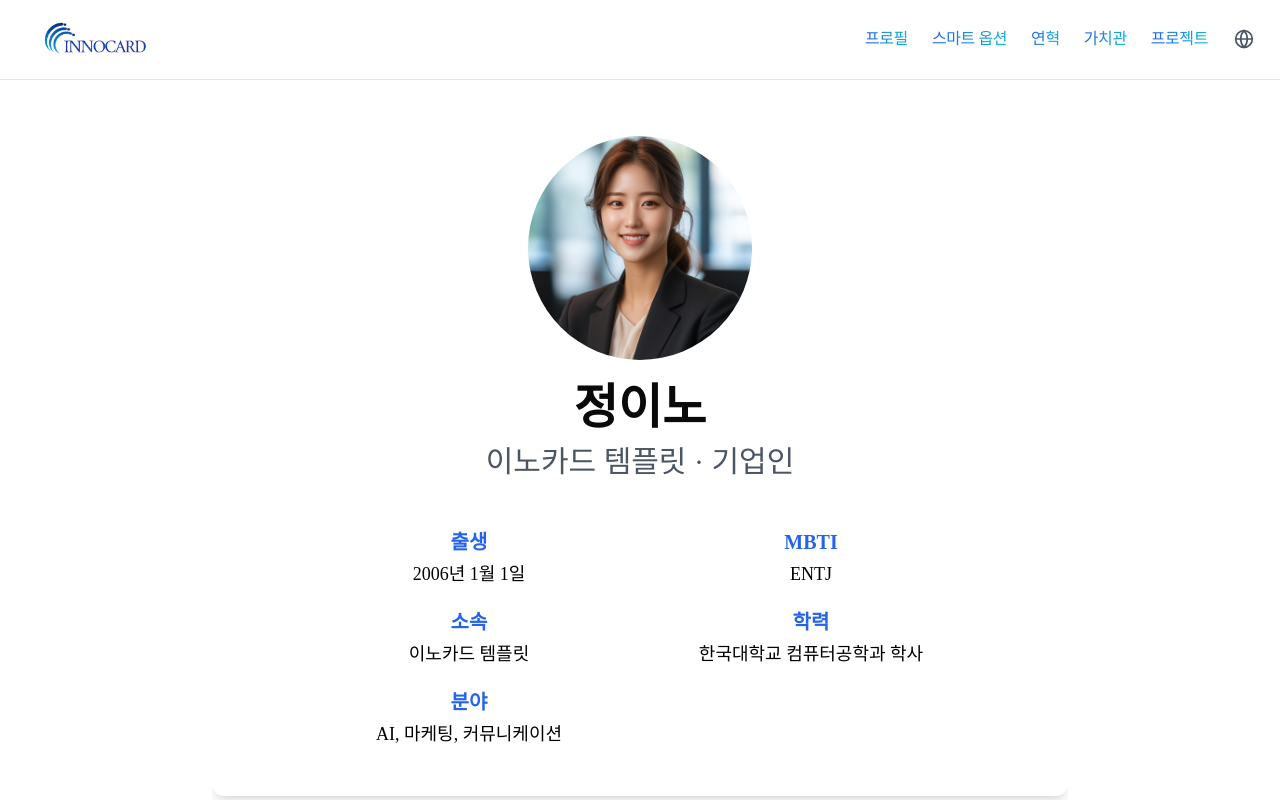
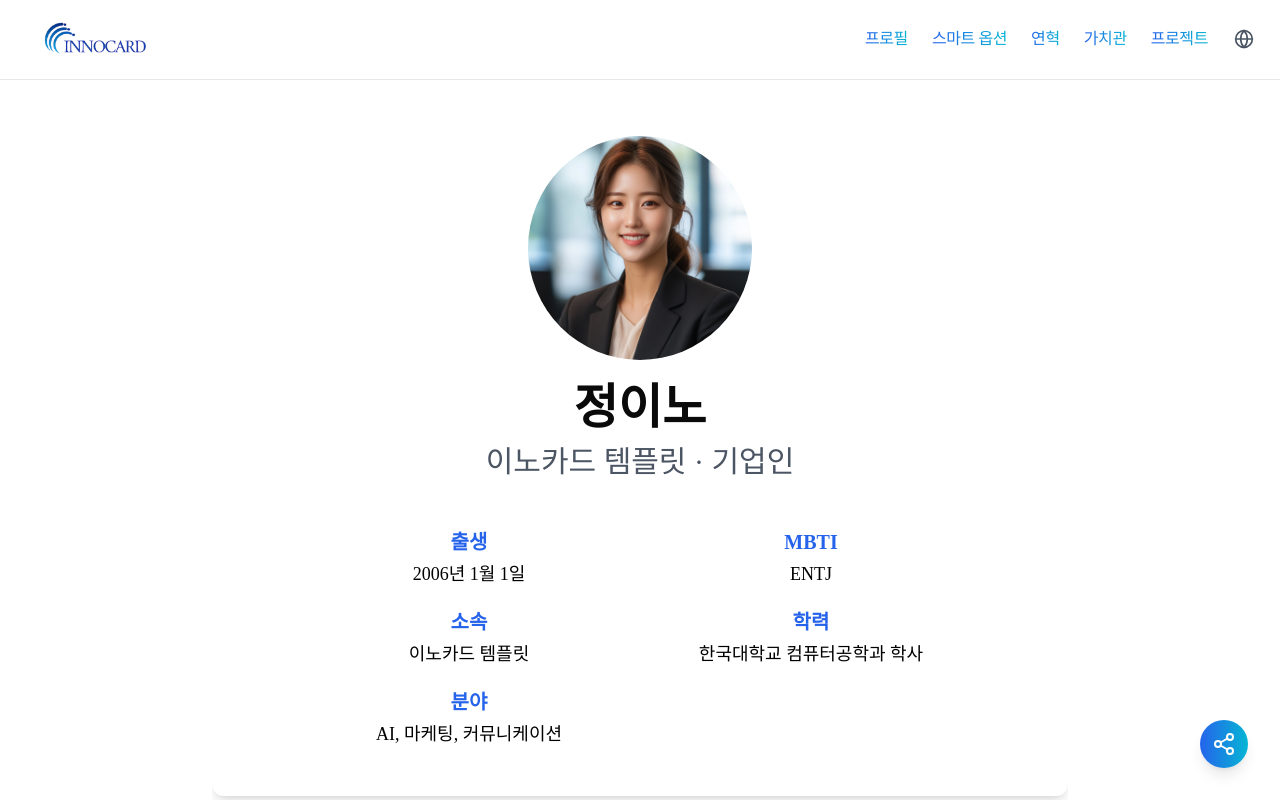
Before and after one commit to innocurve/personalPR-template, a Next.js app: page / in a window 1280 px wide. Shown: the top 800 px of the page. Built offline with nearby package versions, Linux system fonts and the light colour scheme.

Commit message:
공유하기

```diff
--- /dev/null
+++ b/app/components/ShareButton.tsx
@@ -0,0 +1,55 @@
+'use client'
+
+import { Share2 } from 'lucide-react'
+import { useState } from 'react'
+import { Language, translate } from '../utils/translations'
+
+interface ShareButtonProps {
+  language: Language
+}
+
+export default function ShareButton({ language }: ShareButtonProps) {
+  const [showToast, setShowToast] = useState(false)
+
+  const handleShare = async () => {
+    const url = window.location.href
+
+    if (navigator.share) {
+      try {
+        await navigator.share({
+          title: 'InnoCard',
+          url: url
+        })
+      } catch (err) {
+        console.error('Error sharing:', err)
+      }
+    } else {
+      // 클립보드에 복사
+      try {
+        await navigator.clipboard.writeText(url)
+        setShowToast(true)
+        setTimeout(() => setShowToast(false), 2000)
+      } catch (err) {
+        console.error('Error copying to clipboard:', err)
+      }
+    }
+  }
+
+  return (
+    <>
+      <button
+        onClick={handleShare}
+        className="fixed bottom-8 right-8 z-50 bg-gradient-to-r from-blue-600 to-cyan-500 text-white p-3 rounded-full shadow-lg hover:shadow-xl transition-all duration-300 hover:scale-110"
+        aria-label="Share"
+      >
+        <Share2 className="w-6 h-6" />
+      </button>
+
+      {showToast && (
+        <div className="fixed bottom-24 right-8 z-50 bg-gray-800 text-white px-4 py-2 rounded-lg shadow-lg animate-fade-in">
+          {translate('linkCopied', language)}
+        </div>
+      )}
+    </>
+  )
+}
--- a/app/globals.css
+++ b/app/globals.css
@@ -68,3 +68,18 @@
     font-family: Arial, Helvetica, sans-serif;
   }
 }
+
+@keyframes fadeIn {
+  from {
+    opacity: 0;
+    transform: translateY(10px);
+  }
+  to {
+    opacity: 1;
+    transform: translateY(0);
+  }
+}
+
+.animate-fade-in {
+  animation: fadeIn 0.3s ease-in-out;
+}
--- a/app/page.tsx
+++ b/app/page.tsx
@@ -19,6 +19,7 @@ import { useState, useEffect } from 'react';
 import { Menu, X, Mail, Phone } from 'lucide-react'
 import ContactOptions from './components/ContactOptions'
 import type { PostData } from './types/post'
+import ShareButton from './components/ShareButton'
 
 export default function Home() {
 const [isMenuOpen, setIsMenuOpen] = useState(false)
@@ -421,6 +422,8 @@ return (
       </div>
     </main>
 
+    <ShareButton language={language} />
+
     <footer className="bg-gray-800 text-white py-12 mt-12">
       <div className="max-w-4xl mx-auto px-4">
         <div className="grid grid-cols-1 md:grid-cols-3 gap-8">
--- a/app/utils/translations.ts
+++ b/app/utils/translations.ts
@@ -323,7 +323,7 @@ export const translations: TranslationDictionary = {
   },
   greetingScript: {
     ko: '안녕하세요!\n저는 이노카드 템플릿용으로 특별히 제작된 이노입니다.\n\n오늘 여러분께 인사드리게 되어 정말 기쁩니다.\n이 영상은 저희의 인사 영상 예시 자료로,\n이노카드 템플릿이 어떻게 여러분의 메시지를 멋지게\n전달할 수 있는지 보여드리기 위해 준비되었습니다.\n\n함께 새로운 경험을 시작해 보시길 바랍니다.\n감사합니다.',
-    en: 'nice to meet you!\nI am Inno, specially created for the InoCard template.\n\nI’m delighted to greet you today.\nThis video serves as a sample for our greeting video,\ndemonstrating how the InoCard template\ncan beautifully convey your message.\n\nI hope you’ll join us in experiencing something new.\nThank you!',
+    en: 'nice to meet you!\nI am Inno, specially created for the InoCard template.\n\nI\'m delighted to greet you today.\nThis video serves as a sample for our greeting video,\ndemonstrating how the InoCard template\ncan beautifully convey your message.\n\nI hope you\'ll join us in experiencing something new.\nThank you!',
     ja: 'こんにちは！\n私はイノカードのテンプレート用に特別に作られたイノです\n\n今日\n皆さんにご挨拶できることをとても嬉しく思います。\nこの動画は、イノカードのテンプレートがどのようにあなたのメッセージを美しく伝えることができるかを示すための挨拶動画のサンプルです。\n\nぜひ、新しい体験を一緒に始めてみましょう。\nありがとうございます',
     zh: '你好！\n我是为 InnoCard 模板特别制作的 Ino。\n\n今天很高兴能向大家问好。\n这段视频是我们的问候视频示例，\n展示 InnoCard 模板如何优雅地传达您的信息。\n\n希望您能与我们一起开启新的体验。\n谢谢！'
   },
@@ -338,6 +338,12 @@ export const translations: TranslationDictionary = {
     en: 'Additional Affiliation',
     ja: '追加所属',
     zh: '附加隶属'
+  },
+  linkCopied: {
+    ko: '링크가 복사되었습니다',
+    en: 'Link copied to clipboard',
+    ja: 'リンクがコピーされました',
+    zh: '链接已复制'
   }
 };
 
```
